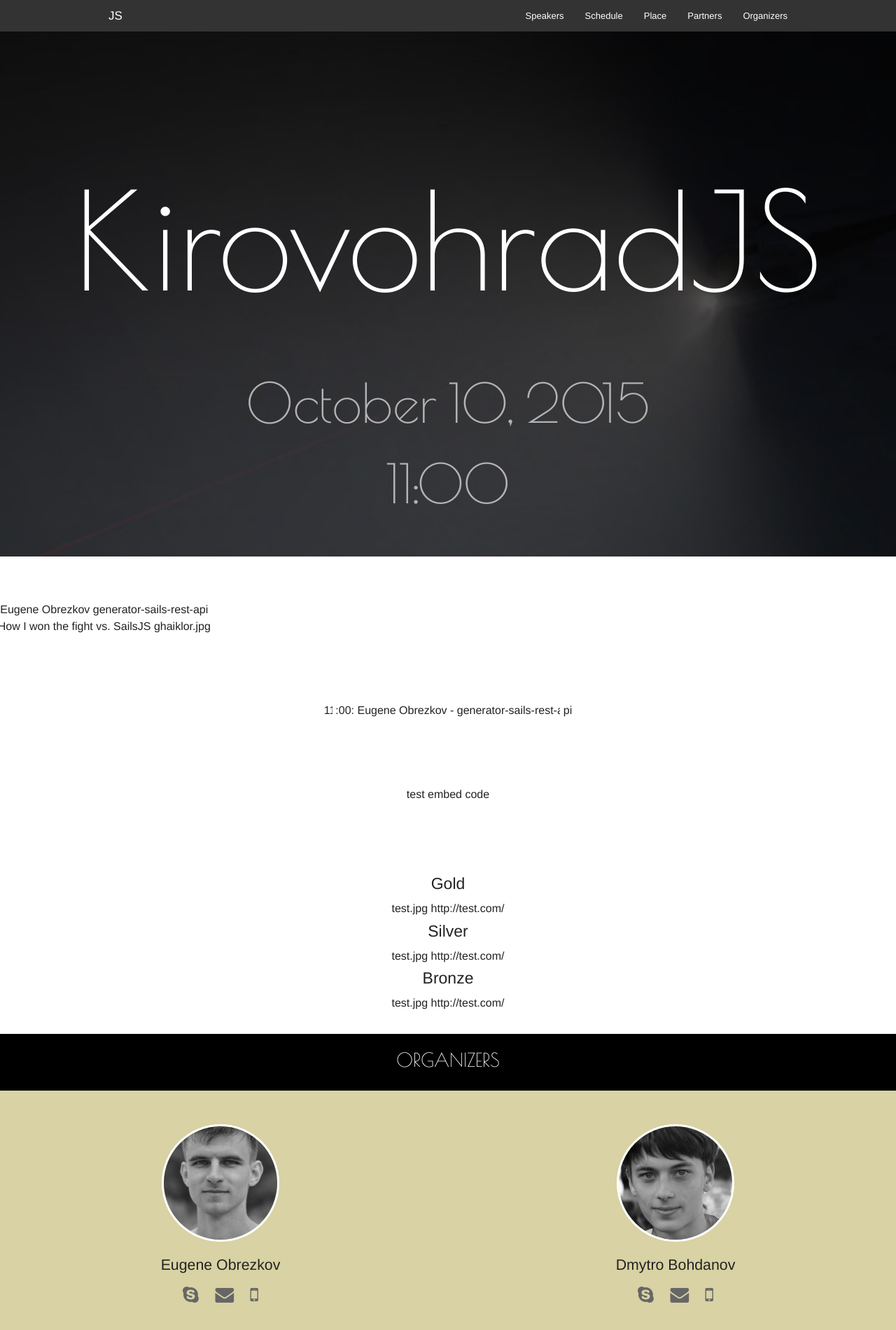
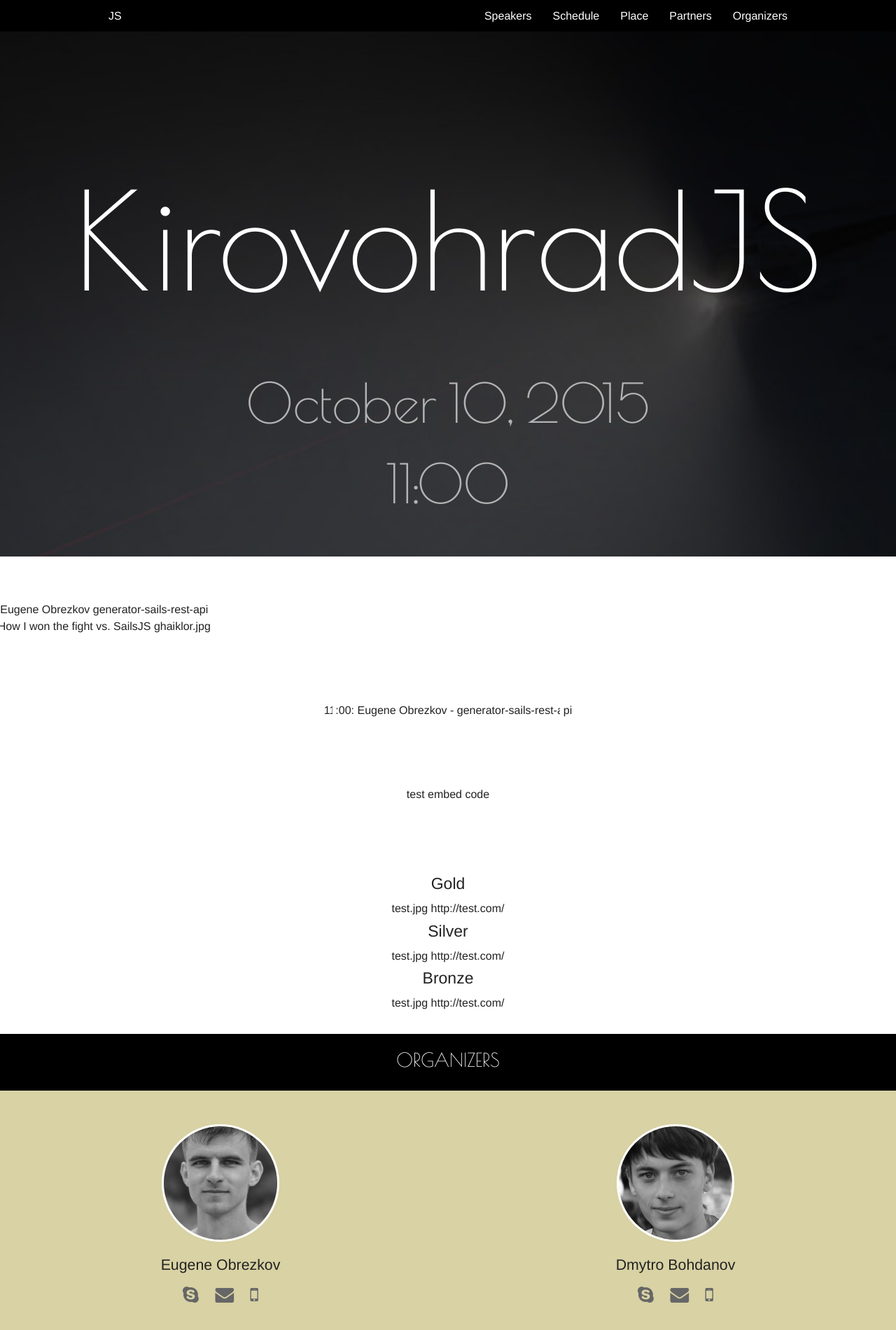
Before and after one commit to ghaiklor/kirovohradjs.com, a Jekyll site: the page built from index.html, in a window 1280 px wide. Shown: the top 1900 px of the page at 70% size. Built offline with Jekyll 4.4.1, drawn with Linux system fonts in a browser that asks for light colours.

Commit message:
Add styling for navigation

```diff
--- a/_includes/navigation.html
+++ b/_includes/navigation.html
@@ -1,4 +1,4 @@
-<div class="fixed contain-to-grid">
+<div class="fixed contain-to-grid navigation">
   <nav class="top-bar" data-topbar role="navigation">
     <ul class="title-area">
       <li class="name">
--- a/assets/css/styles.css
+++ b/assets/css/styles.css
@@ -94,7 +94,30 @@ header.header .row.register a.button:hover {
 }
 
 /* NAVIGATION */
-div.top-bar-section li:not(.has-form) a:not(.button) {
+div.navigation {
+  background-color: #000000;
+}
+
+nav.top-bar {
+  background-color: #000000;
+}
+
+nav.top-bar li.name a {
+  font-weight: lighter;
+  font-size: 12pt;
+  background-color: #000000;
+  color: #FFFFFF;
+}
+
+section.top-bar-section li:not(.has-form) a:not(.button) {
+  font-weight: lighter;
+  font-size: 12pt;
+  background-color: #000000;
+  color: #FFFFFF;
+}
+
+section.top-bar-section li:not(.has-form) a:not(.button):hover {
+  background-color: #333333;
   color: #FFFFFF;
 }
 
```
